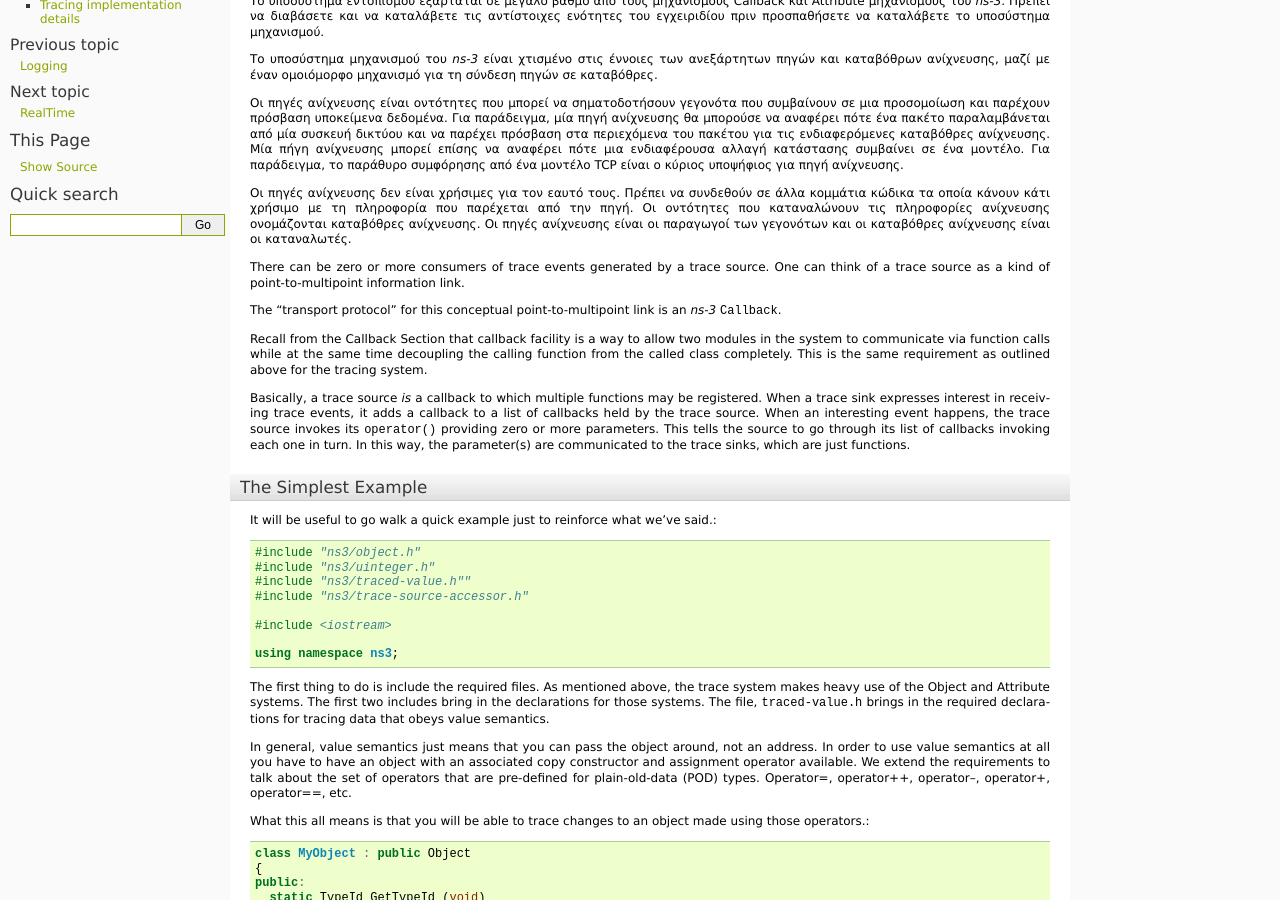
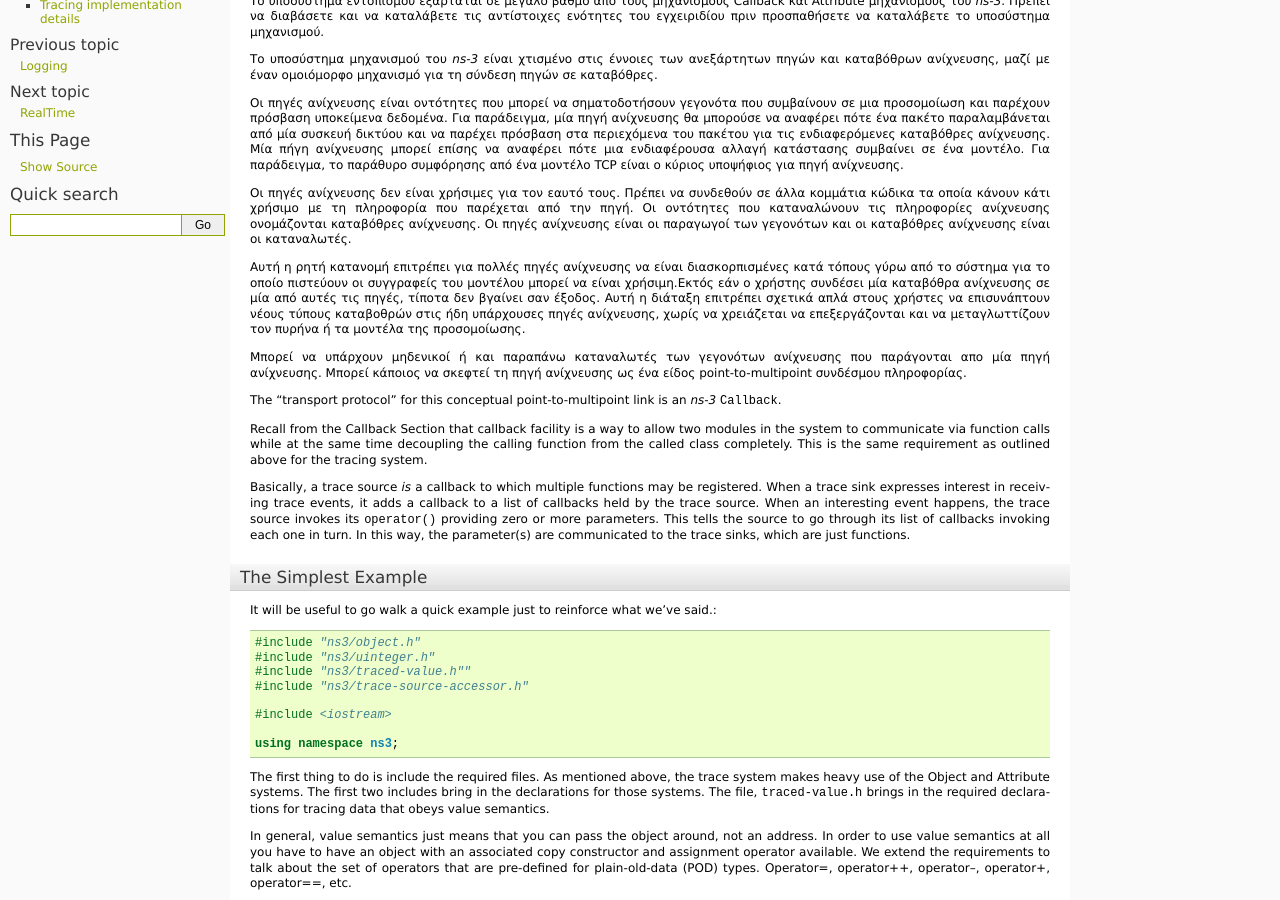
Before and after one commit to maupatras/ns3_team_2B, a Sphinx documentation site: the page built from ns-3.22/doc/manual-gr/source/tracing.rst, in a window 1280 px wide and 900 px high, scrolled down 761 px. Built offline with Sphinx 7.4.7, drawn with Linux system fonts in a browser that asks for light colours; formulas are drawn with MathJax 3; pages that are not in the unit, such as notebooks, are missing from menus.

Commit message:
Update tracing.rst

```diff
--- a/ns-3.22/doc/manual-gr/source/tracing.rst
+++ b/ns-3.22/doc/manual-gr/source/tracing.rst
@@ -169,12 +169,22 @@ Attribute μηχανισμούς του |ns3|. Πρέπει να διαβάσε
  to existing tracing sources, without requiring editing and recompiling the core
  or models of the simulator.
 
+Αυτή η ρητή κατανομή επιτρέπει για πολλές πηγές ανίχνευσης να είναι διασκορπισμένες
+κατά τόπους γύρω από το σύστημα για το οποίο πιστεύουν οι συγγραφείς του μοντέλου
+μπορεί να είναι χρήσιμη.Εκτός εάν ο χρήστης συνδέσει μία καταβόθρα ανίχνευσης σε μία
+από αυτές τις πηγές, τίποτα δεν βγαίνει σαν έξοδος. Αυτή η διάταξη επιτρέπει σχετικά
+απλά στους χρήστες να επισυνάπτουν νέους τύπους καταβοθρών στις ήδη υπάρχουσες
+πηγές ανίχνευσης, χωρίς να χρειάζεται να επεξεργάζονται και να μεταγλωττίζουν τον
+πυρήνα ή τα μοντέλα της προσομοίωσης.
 
+..
+ There can be zero or more consumers of trace events generated by a trace source.
+ One can think of a trace source as a kind of point-to-multipoint information
+ link.
 
-
-There can be zero or more consumers of trace events generated by a trace source.
-One can think of a trace source as a kind of point-to-multipoint information
-link.
+Μπορεί να υπάρχουν μηδενικοί ή και παραπάνω καταναλωτές των γεγονότων ανίχνευσης
+που παράγονται απο μία πηγή ανίχνευσης. Μπορεί κάποιος να σκεφτεί τη πηγή ανίχνευσης
+ως ένα είδος point-to-multipoint συνδέσμου πληροφορίας.
 
 The "transport protocol" for this conceptual point-to-multipoint link is an
 |ns3| ``Callback``.
```
